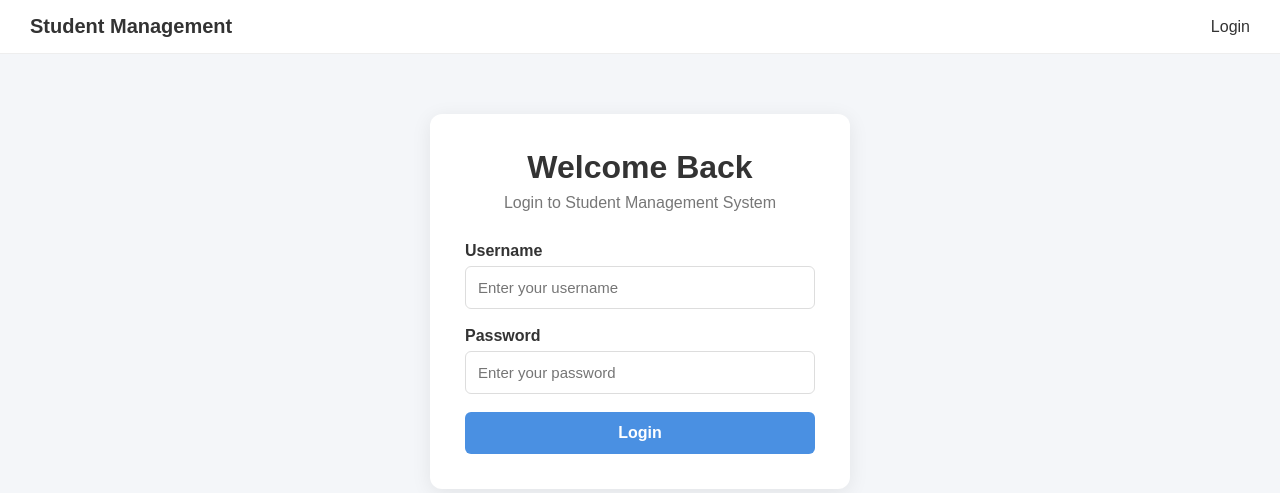
After one commit to ShinMinThant/Student_Management_System, a Django app: template students/templates/students/login.html in a window 1280 px wide. The commit adds this page. Shown: the top 493 px of the page. Run offline with Django 5.2, Linux system fonts and the light colour scheme; the template is opened without the code that fills it, so the values that code supplies are empty.

Commit message:
Add user authentication and login UI

```diff
--- a/student_management/settings.py
+++ b/student_management/settings.py
@@ -117,6 +117,8 @@ USE_TZ = True
 
 STATIC_URL = 'static/'
 
+LOGIN_URL = '/login/'
+
 # Default primary key field type
 # https://docs.djangoproject.com/en/5.2/ref/settings/#default-auto-field
 
--- a/students/static/students/style.css
+++ b/students/static/students/style.css
@@ -586,3 +586,98 @@ body {
     text-align: center;
     font-weight: 500;
 }
+
+.welcome-user {
+    color: #333;
+    font-size: 14px;
+    font-weight: 600;
+    margin-left: 10px;
+    margin-right: 10px;
+}
+
+/* =========================
+   Login Page
+========================= */
+
+.login-container {
+    width: 100%;
+    max-width: 420px;
+    margin: 60px auto;
+    padding: 35px;
+    background: white;
+    border-radius: 12px;
+    box-shadow: 0 4px 20px rgba(0, 0, 0, 0.08);
+}
+
+.login-header {
+    text-align: center;
+    margin-bottom: 30px;
+}
+
+.login-header h1 {
+    margin-bottom: 8px;
+}
+
+.login-header p {
+    color: #777;
+}
+
+
+/* Login Form */
+
+.login-form {
+    display: flex;
+    flex-direction: column;
+    gap: 18px;
+}
+
+.login-form label {
+    font-weight: 600;
+    margin-bottom: 6px;
+    display: block;
+}
+
+.login-form input {
+    width: 100%;
+    padding: 12px;
+    border: 1px solid #ddd;
+    border-radius: 6px;
+    font-size: 15px;
+    box-sizing: border-box;
+}
+
+.login-form input:focus {
+    outline: none;
+    border-color: #4a90e2;
+}
+
+
+/* Login Button */
+
+.login-btn {
+    width: 100%;
+    padding: 12px;
+    border: none;
+    border-radius: 6px;
+    background: #4a90e2;
+    color: white;
+    font-size: 16px;
+    font-weight: 600;
+    cursor: pointer;
+}
+
+.login-btn:hover {
+    opacity: 0.9;
+}
+
+
+/* Login Error */
+
+.login-error {
+    padding: 10px;
+    margin-bottom: 15px;
+    border-radius: 6px;
+    background: #ffe5e5;
+    color: #d63031;
+    text-align: center;
+}
--- a/students/templates/students/base.html
+++ b/students/templates/students/base.html
@@ -2,42 +2,55 @@
 
 <!doctype html>
 <html lang="en">
+
 <head>
-    <meta charset="UTF-8" />
 
-    <meta name="viewport" content="width=device-width, initial-scale=1.0" />
+    <meta charset="UTF-8">
 
-    <title>{% block title %} Student Management System {% endblock %}</title>
+    <meta
+        name="viewport"
+        content="width=device-width, initial-scale=1.0"
+    >
 
-    <link rel="stylesheet" href="{% static 'students/style.css' %}" />
+    <title>
+        {% block title %}
+        Student Management System
+        {% endblock %}
+    </title>
+
+    <link
+        rel="stylesheet"
+        href="{% static 'students/style.css' %}"
+    >
+
 </head>
-  <script>
-    setTimeout(function () {
-      const messages = document.querySelectorAll(".message");
-
-      messages.forEach(function (message) {
-        message.style.opacity = "0";
-
-        setTimeout(function () {
-          message.remove();
-        }, 500);
-      });
-    }, 3000);
-  </script>
 
 <body>
+
     <!-- Navigation Bar -->
 
     <nav class="navbar">
-      <div class="nav-brand">Student Management</div>
+
+        <div class="nav-brand">
+            Student Management
+        </div>
+
 
         <div class="nav-links">
+
+            {% if user.is_authenticated %}
+
+                <!-- Dashboard -->
+
                 <a
                     href="{% url 'dashboard' %}"
                     class="{% if request.resolver_match.url_name == 'dashboard' %}active{% endif %}"
                 >
                     Dashboard
                 </a>
+
+
+                <!-- Students -->
 
                 <a
                     href="{% url 'student_list' %}"
@@ -46,31 +59,104 @@
                     Students
                 </a>
 
+
+                <!-- Add Student -->
+
                 <a
                     href="{% url 'add_student' %}"
                     class="{% if request.resolver_match.url_name == 'add_student' %}active{% endif %}"
                 >
                     + Add Student
                 </a>
+
+
+                <!-- Username -->
+
+                <span class="welcome-user">
+                    Welcome, {{ user.username }}
+                </span>
+
+
+                <!-- Logout -->
+
+                <a href="{% url 'logout' %}">
+                    Logout
+                </a>
+
+
+            {% else %}
+
+                <!-- Login -->
+
+                <a
+                    href="{% url 'login' %}"
+                    class="{% if request.resolver_match.url_name == 'login' %}active{% endif %}"
+                >
+                    Login
+                </a>
+
+            {% endif %}
+
         </div>
+
     </nav>
+
 
     <!-- Messages -->
 
     {% if messages %}
 
         <div class="messages">
+
             {% for message in messages %}
 
-      <div class="message">{{ message }}</div>
+                <div class="message">
+                    {{ message }}
+                </div>
 
             {% endfor %}
+
         </div>
 
     {% endif %}
 
+
     <!-- Main Content -->
 
-    <main>{% block content %} {% endblock %}</main>
+    <main>
+
+        {% block content %}
+
+        {% endblock %}
+
+    </main>
+
+
+    <!-- Auto Hide Messages -->
+
+    <script>
+
+        setTimeout(function () {
+
+            const messages =
+                document.querySelectorAll(".message");
+
+            messages.forEach(function (message) {
+
+                message.style.opacity = "0";
+
+                setTimeout(function () {
+
+                    message.remove();
+
+                }, 500);
+
+            });
+
+        }, 3000);
+
+    </script>
+
 </body>
+
 </html>
--- /dev/null
+++ b/students/templates/students/login.html
@@ -0,0 +1,88 @@
+{% extends 'students/base.html' %}
+
+{% block title %}
+Login
+{% endblock %}
+
+{% block content %}
+
+<div class="login-container">
+
+    <div class="login-header">
+
+        <h1>Welcome Back</h1>
+
+        <p>
+            Login to Student Management System
+        </p>
+
+    </div>
+
+
+    {% if messages %}
+
+        {% for message in messages %}
+
+            {% if 'error' in message.tags %}
+
+                <div class="login-error">
+                    {{ message }}
+                </div>
+
+            {% endif %}
+
+        {% endfor %}
+
+    {% endif %}
+
+
+    <form method="POST" class="login-form">
+
+        {% csrf_token %}
+
+        <div>
+
+            <label for="username">
+                Username
+            </label>
+
+            <input
+                type="text"
+                id="username"
+                name="username"
+                placeholder="Enter your username"
+                required
+            >
+
+        </div>
+
+
+        <div>
+
+            <label for="password">
+                Password
+            </label>
+
+            <input
+                type="password"
+                id="password"
+                name="password"
+                placeholder="Enter your password"
+                required
+            >
+
+        </div>
+
+
+        <button
+            type="submit"
+            class="login-btn"
+        >
+            Login
+        </button>
+
+    </form>
+
+</div>
+
+{% endblock %}
```
Also changed, not shown: students/urls.py (+7 -4 lines), students/views.py (+75 -38 lines). Lines whose indentation alone changed are shown as unchanged.
